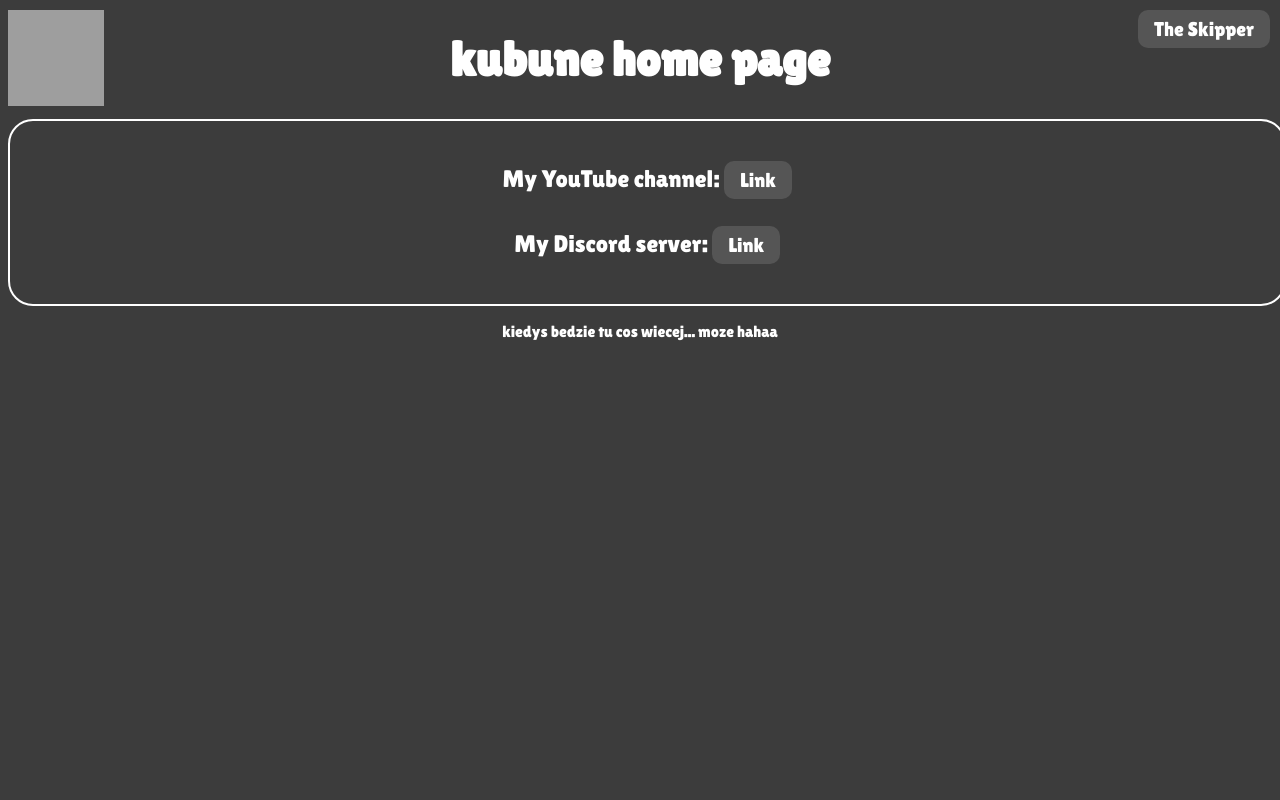
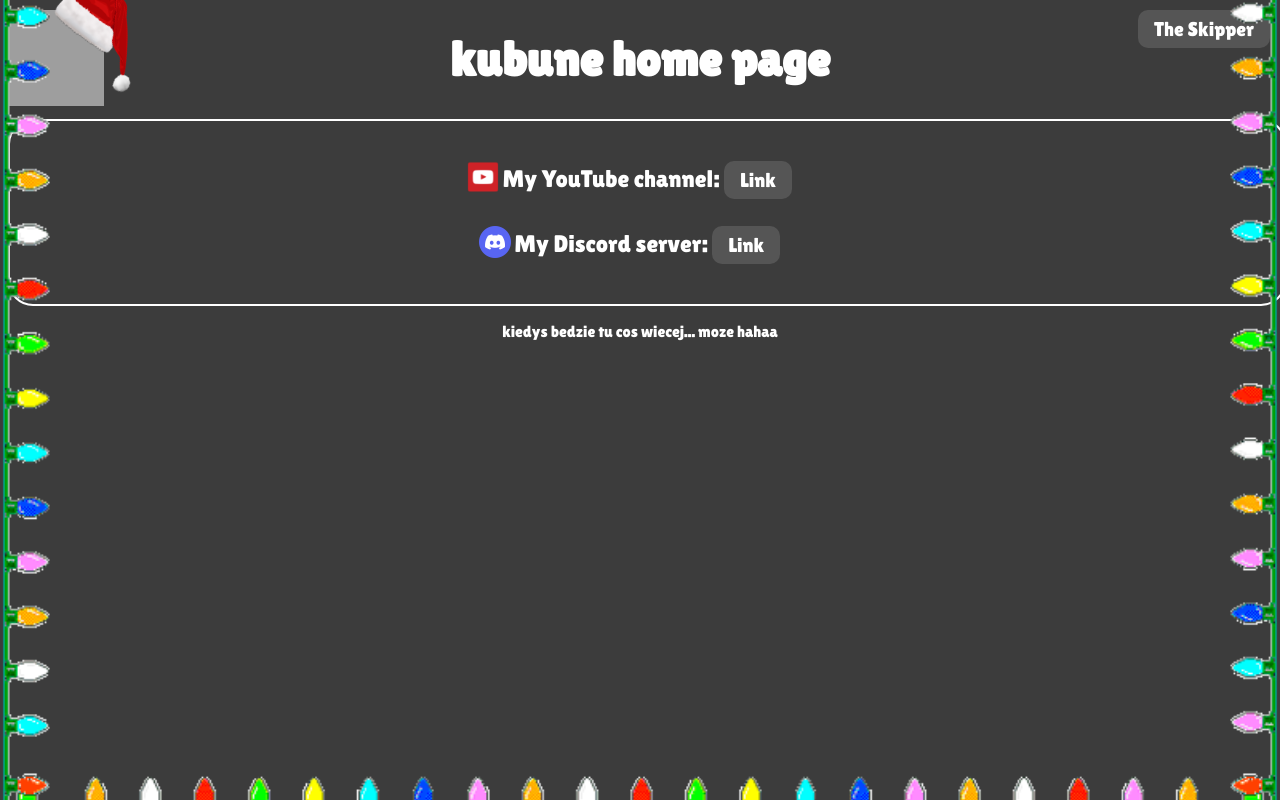
Before and after one commit to kubune/kubune.pl, a PHP site: page / in a window 1280 px wide. Run offline with PHP 8.4, Linux system fonts and the light colour scheme; grey boxes are pictures that could not be loaded.

Commit message:
christmas update

```diff
--- a/index.html
+++ b/index.html
@@ -7,17 +7,23 @@
   <script src=".\script.js"></script>
 </head>
 <body>
+  <div class="website">
+    <img src="anim/christmas-lights.gif" class="christmas-lights">
   <div>
+    <img src="img/christmas-hat.png" width="96" height="96" class="christmas-hat">
     <img class="logo" width="96" height="96" src="https://yt3.googleusercontent.com/r4RZT1EGlzLaI2G-BJ6rjxmbzrRoqoftXqrAyIxkO3oPWA93iYpDL2kz9nQJKJi145UGYZ_IWA=s176-c-k-c0x00ffffff-no-rj" />
     <h1>kubune home page</h1>
     <button id="the-skipper" class="yt-btn" onclick="window.open('the-skipper/the_skipper.html', '_blank');">The Skipper</button>
   </div>
   <div class="frame">
-    My YouTube channel:  <button class="yt-btn" onclick="window.open('https://youtube.com/@kubune.', '_blank');">Link</button>
+    <img class="youtube-logo" width="32" height="32" src="img/youtube.png" />
+    My YouTube channel: <button class="yt-btn" onclick="window.open('https://youtube.com/@kubune.', '_blank');">Link</button>
     <br />
     <br />
-    My Discord server:  <button class="yt-btn" onclick="window.open('https://discord.gg/QYS6WGWzEG', '_blank');">Link</button>
+    <img class="discord-logo" width="32" height="32" src="img/discord.png" />
+    My Discord server: <button class="yt-btn" onclick="window.open('https://discord.gg/QYS6WGWzEG', '_blank');">Link</button>
   </div>
   <p class="bottom">kiedys bedzie tu cos wiecej... moze hahaa</p>
+  </div>
 </body>
 </html>
--- a/style.css
+++ b/style.css
@@ -66,3 +66,32 @@ h1 {
     top: 10px;
     right: 10px;
 }
+
+.discord-logo {
+    position: absolute;
+    margin-left: -35px;
+}
+
+.youtube-logo {
+    position: absolute;
+    margin-left: -35px;
+}
+
+.christmas-lights {
+    position: fixed;
+    pointer-events: none;
+    object-fit: cover;
+    top: 0px;
+    left:0px;
+    height: 100%;
+    width: 100%;
+    z-index: 2;
+}
+
+.christmas-hat {
+    position: absolute;
+    z-index: 1;
+    top: -15px;
+    left: 50px;
+    transform: rotate(20deg);
+}
```
Also changed, not shown: anim/christmas-lights.gif (added), img/christmas-hat.png (added), img/discord.png (added), img/youtube.png (added).
